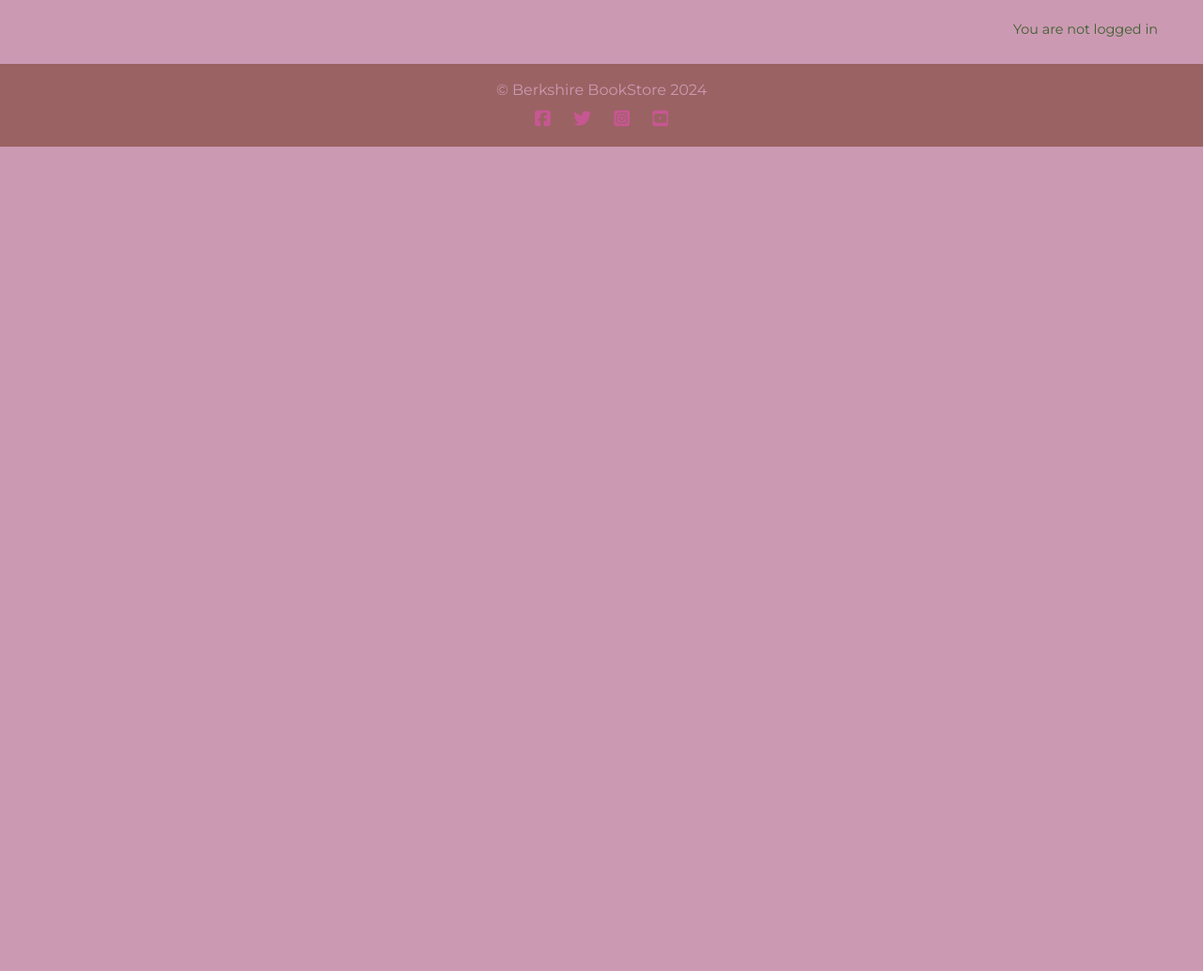
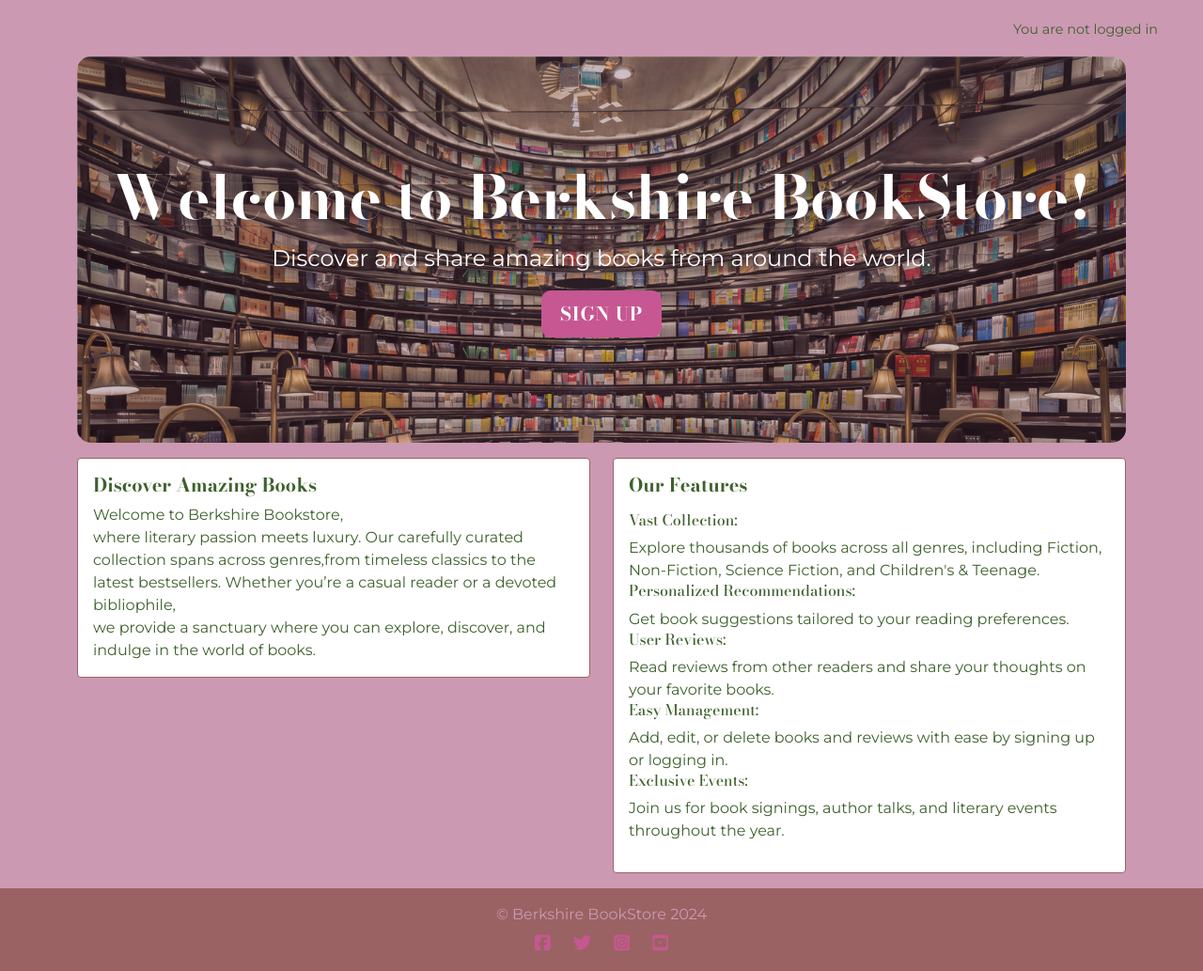
Before and after one commit to rajends1/berkshirebookstore, a Django app: page / in a window 1280 px wide. Shown: the part 90-1123 px from the top of the page at 94% size. Before the commit the page ends 246 px from the top, so only its background shows below. Run offline with Django 4.2, Linux system fonts and the light colour scheme; data that the repository does not hold is empty.

Commit message:
Add files via upload
update the home page to about deafult page

```diff
--- a/book/templates/book/index.html
+++ b/book/templates/book/index.html
@@ -1,120 +1,45 @@
-{% extends "base.html" %}
+{% extends 'base.html' %}
+
 {% load static %}
 
+{% block title %}Homepage{% endblock %}
 
 {% block content %}
+<div class="container mt-4">
 
-<!-- index.html content starts here -->
-<div class="container-fluid content">
-    <div class="col-12 mt-3 left">
-        <!-- Show the search results -->
-        {% if results %}
-        <div class="row">
-            <h2>Results</h2>
-            {% for book in results %}
-            <!-- Iterate the searching results -->
-            <div class="col-md-4">
-                <div class="card mb-4">
-                    <div class="card-body">
-                        <div class="image-container">
-                            {% if "imageplaceholder" in book.image.url %}
-                            <img class="card-img-top" src="{% static 'images/heroimage.webp' %}" alt="placeholder image">
-                            {% else %}
-                            <img class="card-img-top" src=" {{ book.image.url }}" alt="{{ book.title }}">
-                            {% endif %}
-                            <div class="">
-                                <p class="author">Author: {{ book.author }}</p>
-                            </div>
-                        </div>
-                        <a href="{% url 'book_detail' book.id %}" class="book-link">
-                            <h2 class="card-title">{{ book.title }}</h2>
-                        </a>
-                        <hr />
-                        <p class="card-text text-muted h6">{{ book.category}}</p>
-                        <hr />
-                        <p class="card-text text-muted h6">Added : {{ book.created_on}}</p>
-                        {% if user.is_authenticated and book.user == user%}
-                        <a href="{% url 'edit_book' book.id %}" class="btn btn-dark">Update book</a>
-                        <a href="{% url 'delete_book' book.id %}" class="btn btn-danger">Delete book</a>
-                        {% endif %}
-                    </div>
+    <!-- Hero/Banner Section -->
+    <div class="jumbotron" style="background-image: url('{% static 'images/banner.webp' %}');">
+        <h1 class="jumbotron-welcome">Welcome to Berkshire BookStore!</h1>
+        <p class="jumbotron-message">Discover and share amazing books from around the world.</p>
+        <a class="jumbotron-btn btn btn-lg" href="{% url 'account_signup' %}" role="button">Sign Up</a>
+    </div>
+
+    <!-- Main Content with Cards -->
+    <div class="row">
+        <div class="col-md-6">
+            <div class="card mb-3">
+                <div class="card-body">
+                    <h5 class="card-title-green">Discover Amazing Books</h5>
+                    <p class="card-text">
+                    </h6> Welcome to Berkshire Bookstore,</h6> </br> where literary passion meets luxury. Our carefully curated collection spans across genres,from timeless classics to the latest bestsellers. Whether you’re a casual reader or a devoted bibliophile,</br> we provide a sanctuary where you can explore, discover, and indulge in the world of books.
+                    </p>
                 </div>
             </div>
-            {% if forloop.counter|divisibleby:3 %}
         </div>
-        <div class="row">
-            {% endif %}
-            {% endfor %}
-        </div>
-        {% elif query %}
-        <p>No results found for "{{ query }}".</p>
-        {% endif %}
-    </div>
-
-    <div class="row">
-        <!-- Book Entries Column -->
-        <div class="col-12 mt-3 left">
-            <div class="row">
-                <!-- Display the list of books -->
-                {% for book in book_list %}
-                <div class="col-md-4">
-                    <div class="card mb-4">
-                        <div class="card-body">
-                            <div class="image-container">
-                                {% if "imageplaceholder" in book.image.url %}
-                                <img class="card-img-top" src="{% static 'images/heroimage.webp' %}"
-                                    alt="placeholder image">
-                                {% else %}
-                                <img class="card-img-top" src=" {{ book.image.url }}" alt="{{ book.title }}">
-                                {% endif %}
-                                <div class="">
-                                    <p class="author">Author: {{ book.author }}</p>
-                                </div>
-                            </div>
-                            <a href="{% url 'book_detail' book.id %}" class="book-link">
-                                <h2 class="card-title">{{ book.title }}</h2>
-                            </a>
-                            <hr />
-                            <p class="card-text text-muted h6">{{ book.category}}</p>
-                            <hr />
-                            <p class="card-text text-muted h6">Added : {{ book.created_on}}</p>
-                            {% if user.is_authenticated and book.user == user%}
-                            <a href="{% url 'edit_book' book.id %}" class="btn btn-dark">Update book</a>
-                            <a href="{% url 'delete_book' book.id %}" class="btn btn-danger">Delete book</a>
-                            {% endif %}
-                        </div>
-                    </div>
+        <div class="col-md-6">
+            <div class="card mb-3">
+                <div class="card-body">
+                    <h5 class="card-title-green">Our Features</h5>
+                    <p class="card-text">
+                    <h6>Vast Collection: </h6> Explore thousands of books across all genres, including Fiction, Non-Fiction, Science Fiction, and Children's & Teenage.</br>
+                <h6>Personalized Recommendations: </h6> Get book suggestions tailored to your reading preferences.</br>
+            <h6>User Reviews:</h6> Read reviews from other readers and share your thoughts on your favorite books.</br>
+        <h6>Easy Management: </h6> Add, edit, or delete books and reviews with ease by signing up or logging in.</br>
+    <h6>Exclusive Events: </h6> Join us for book signings, author talks, and literary events throughout the year.
+                    </p>
                 </div>
-                {% if forloop.counter|divisibleby:3 %}
-            </div>
-            <div class="row">
-                {% endif %}
-                {% endfor %}
             </div>
         </div>
     </div>
-
-    {% if is_paginated %}
-    <!-- Display page information -->
-    <nav aria-label="Page navigation">
-        <ul class="pagination justify-content-center">
-            {% if page_obj.has_previous %}
-            <li><a href="?page={{ page_obj.previous_page_number }}" class="book-link"> &laquo PREV </a></li>
-            <span>......</span>
-            {% else %}
-
-            {% endif %}
-            {% if page_obj.has_next %}
-            <li><a href="?page={{ page_obj.next_page_number }}" class="book-link"> NEXT &raquo; </a></li>
-            {% else %}
-
-            {% endif %}
-
-        </ul>
-    </nav>
-    {% endif %}
 </div>
-</div>
-
-<!-- index.html content ends here -->
 {% endblock %}
```
